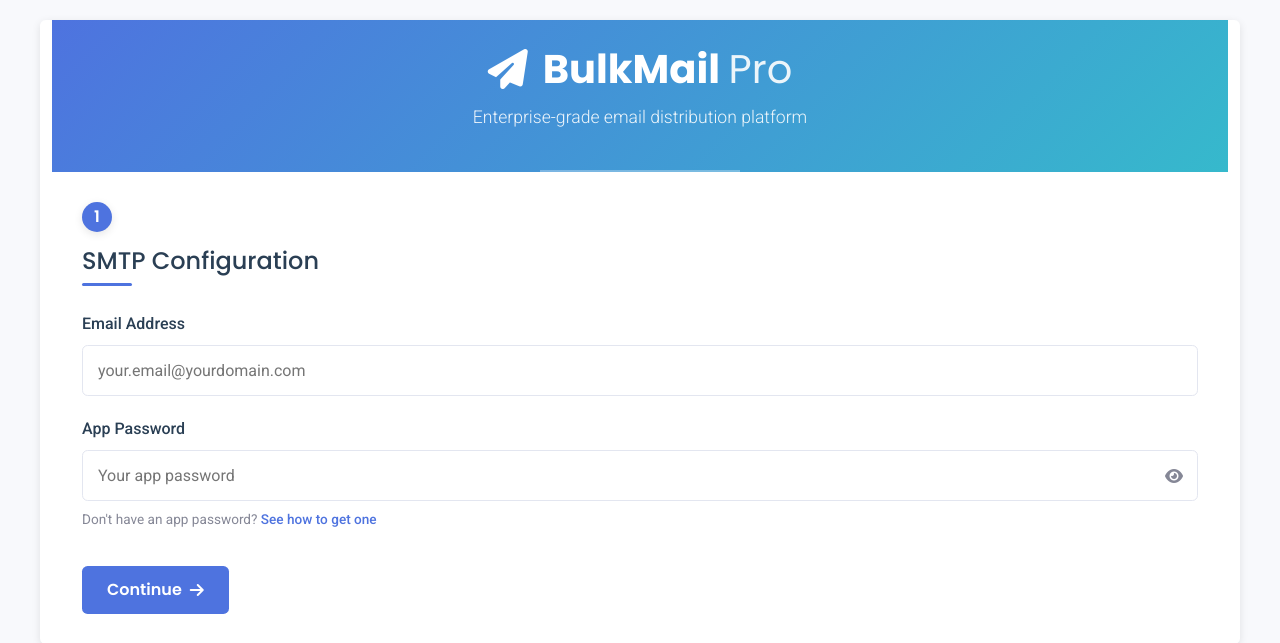
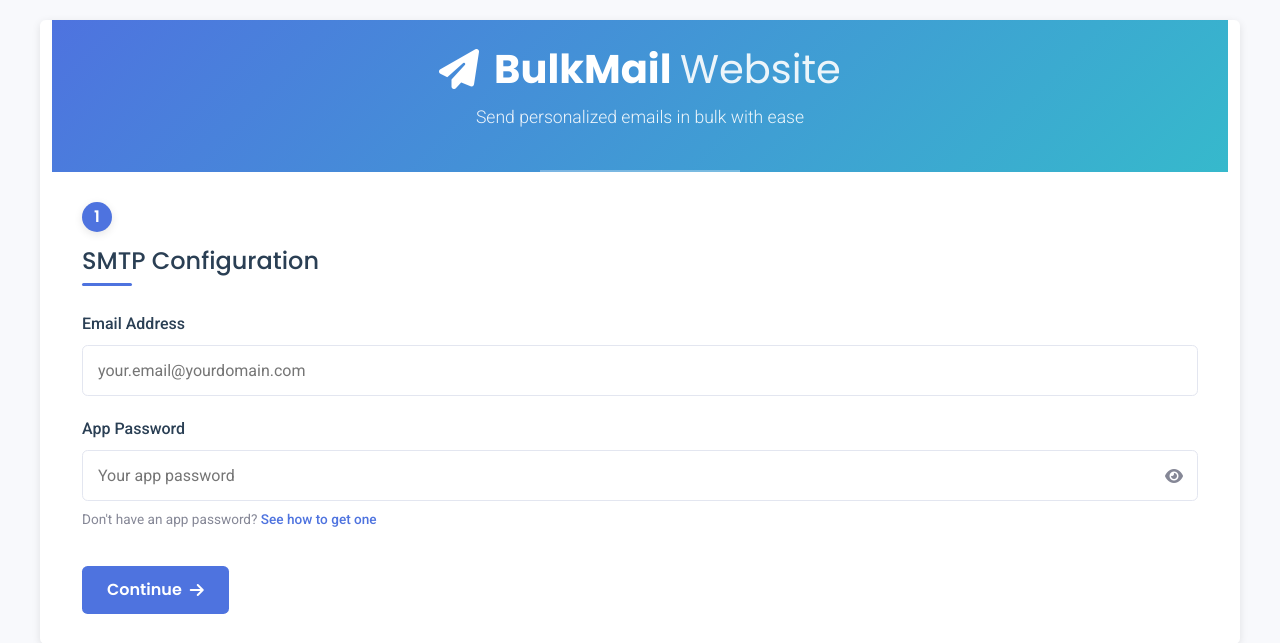
Before and after one commit to Mohd-0706/Bulk-Email-Project, a Flask app: page / in a window 1280 px wide. Shown: the top 643 px of the page. Run offline with Flask 3, Linux system fonts and the light colour scheme.

Commit message:
Update index.html

```diff
--- a/templates/index.html
+++ b/templates/index.html
@@ -14,9 +14,9 @@
         <div class="header professional-header">
             <div class="logo">
                 <i class="fas fa-paper-plane"></i>
-                <h1>BulkMail <span>Pro</span></h1>
+                <h1>BulkMail <span>Website</span></h1>
             </div>
-            <p class="tagline">Enterprise-grade email distribution platform</p>
+            <p class="tagline">Send personalized emails in bulk with ease</p>
         </div>
 
         <div class="setup-panel">
```
